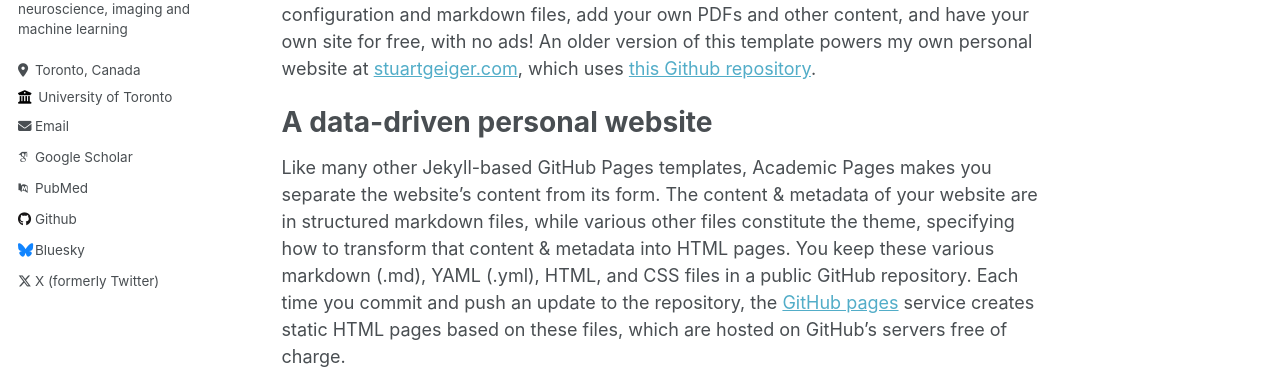
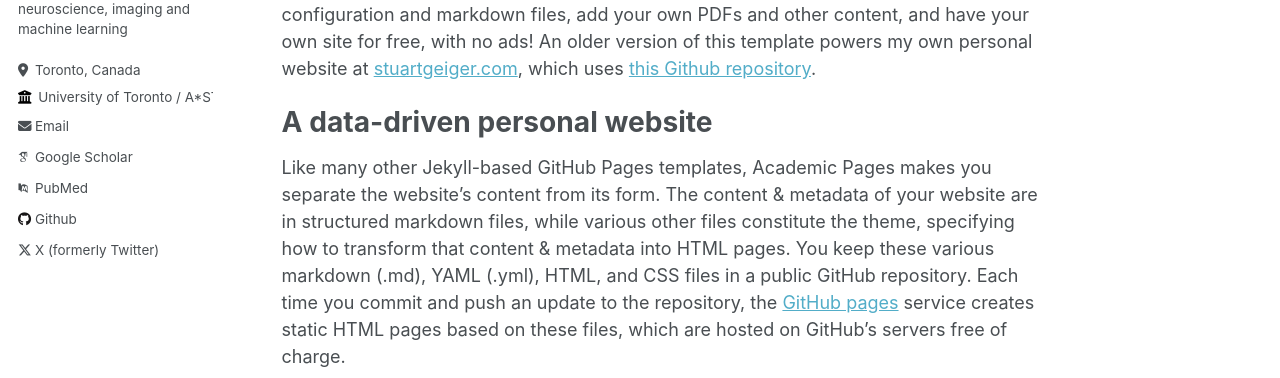
Before and after one commit to JazlynnXM-Tan/JazlynnXM-Tan.github.io, a Jekyll site: the page built from _pages/about.md, in a window 1280 px wide. Shown: the part 364-742 px from the top of the page. Built offline with Jekyll 4.4.1, drawn with Linux system fonts in a browser that asks for light colours; some web fonts are replaced.

Commit message:
Update _config.yml

```diff
--- a/_config.yml
+++ b/_config.yml
@@ -26,7 +26,7 @@ author:
   pronouns         : # example: "she/her"
   bio              : "Medical Biophysics PhD student interested in neuroscience, imaging and machine learning"
   location         : "Toronto, Canada"
-  employer         : "University of Toronto"
+  employer         : "University of Toronto / A*STAR Singapore"
   uri              : # URL
   email            : "jazlynn.tan@mail.utoronto.ca"
 
@@ -48,7 +48,7 @@ author:
   stackoverflow    : # User number or user number and name (i.e., use "1" or "1/jeff-atwood")
 
   # Social media
-  bluesky          : "bsky.app" # Replace this with you Bluesky username
+  bluesky          : # Username # Replace this with you Bluesky username
   facebook         : # Username
   flickr           : # Username
   foursquare       : # Username
```
